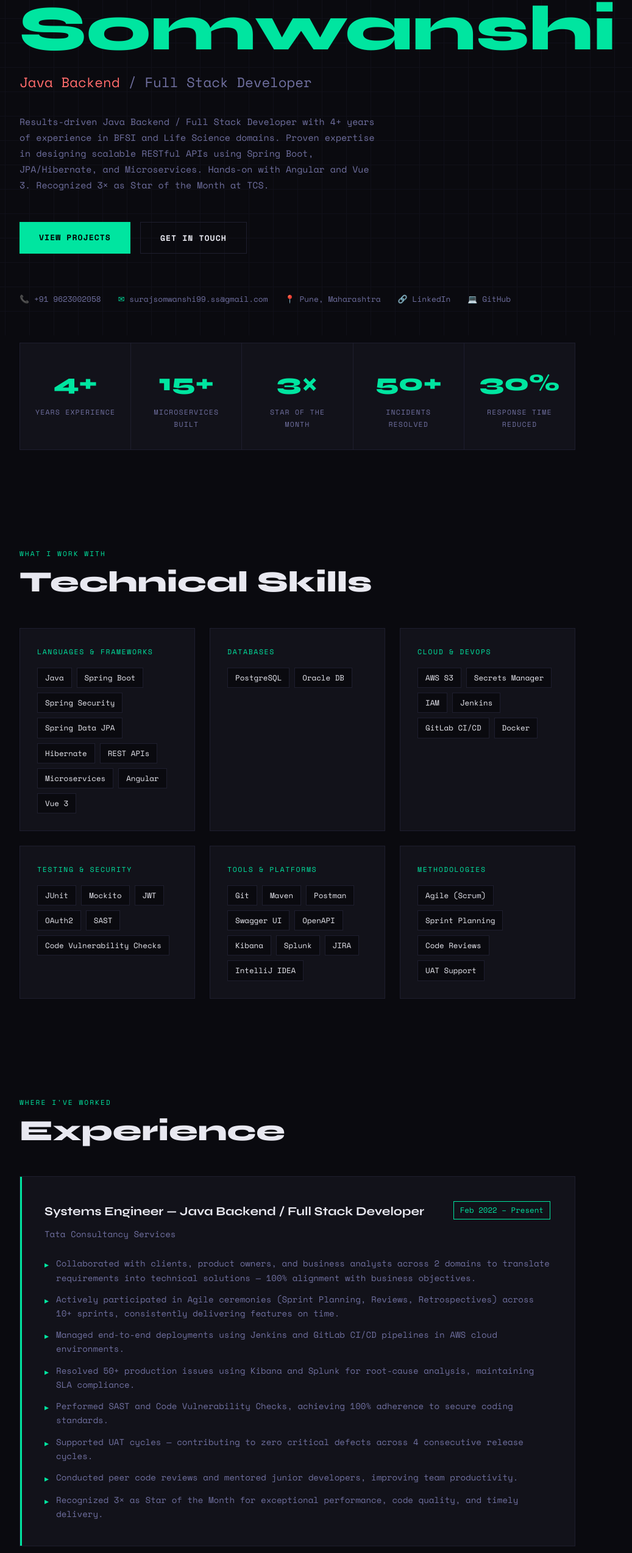
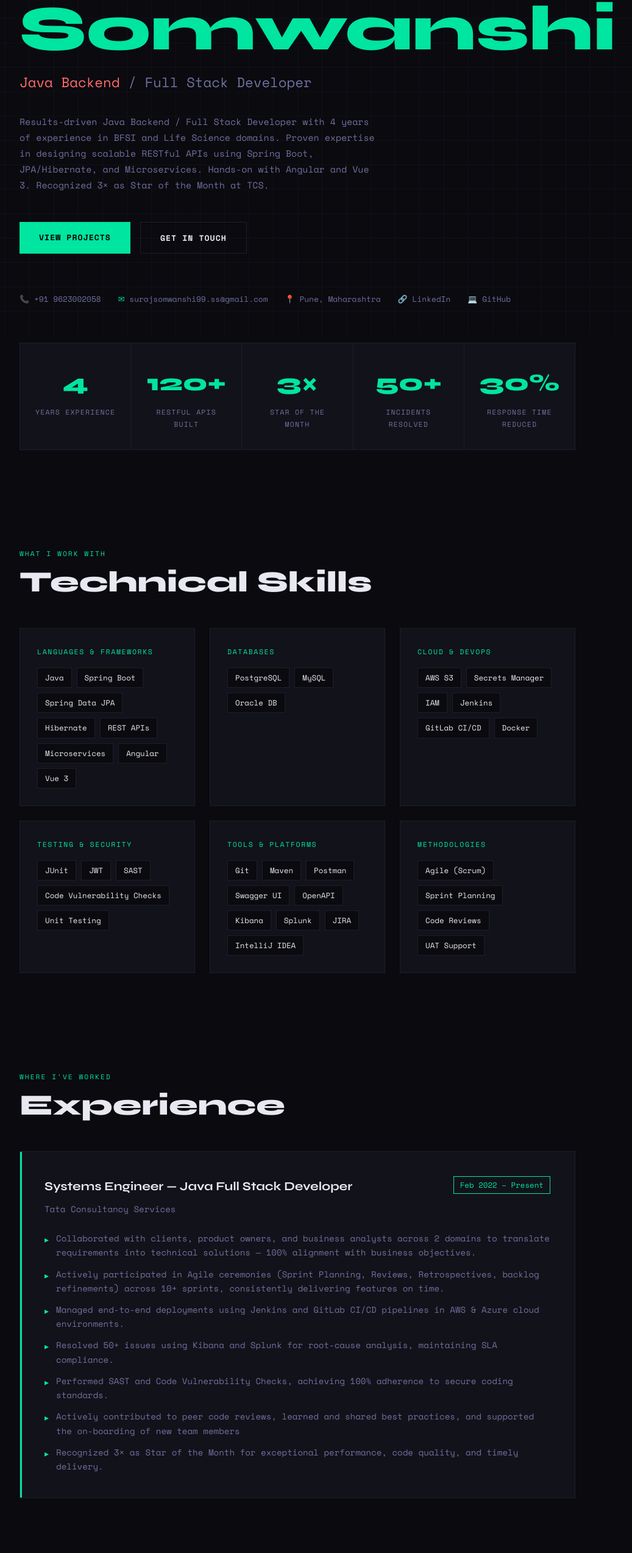
Before and after one commit to surajsomwanshi/Portfolio-App, a Vue app: page / in a window 1280 px wide. Shown: the part 250-2797 px from the top of the page at 61% size, without its empty margins (152-1189 px from the left). Built offline with nearby package versions, Linux system fonts and the light colour scheme.

Commit message:
Updated a content of my portfolio app

```diff
--- a/src/data/portfolioData.js
+++ b/src/data/portfolioData.js
@@ -10,13 +10,13 @@ export const profile = {
   linkedin: 'https://www.linkedin.com/in/suraj-somwanshi',
   github:   'https://github.com/surajsomwanshi',
   summary:
-    'Results-driven Java Backend / Full Stack Developer with 4+ years of experience in BFSI and Life Science domains. Proven expertise in designing scalable RESTful APIs using Spring Boot, JPA/Hibernate, and Microservices. Hands-on with Angular and Vue 3. Recognized 3× as Star of the Month at TCS.',
+    'Results-driven Java Backend / Full Stack Developer with 4 years of experience in BFSI and Life Science domains. Proven expertise in designing scalable RESTful APIs using Spring Boot, JPA/Hibernate, and Microservices. Hands-on with Angular and Vue 3. Recognized 3× as Star of the Month at TCS.',
 }
 
 // STATS
 export const stats = [
-  { value: '4+',  label: 'Years Experience'      },
-  { value: '15+', label: 'Microservices Built'   },
+  { value: '4',  label: 'Years Experience'      },
+  { value: '120+', label: 'RESTful APIs built'   },
   { value: '3×',  label: 'Star of the Month'     },
   { value: '50+', label: 'Incidents Resolved'    },
   { value: '30%', label: 'Response Time Reduced' },
@@ -26,11 +26,11 @@ export const stats = [
 export const skills = [
   {
     category: 'Languages & Frameworks',
-    items: ['Java', 'Spring Boot', 'Spring Security', 'Spring Data JPA', 'Hibernate', 'REST APIs', 'Microservices', 'Angular', 'Vue 3'],
+    items: ['Java', 'Spring Boot', 'Spring Data JPA', 'Hibernate', 'REST APIs', 'Microservices', 'Angular', 'Vue 3'],
   },
   {
     category: 'Databases',
-    items: ['PostgreSQL', 'Oracle DB'],
+    items: ['PostgreSQL', 'MySQL', 'Oracle DB'],
   },
   {
     category: 'Cloud & DevOps',
@@ -38,7 +38,7 @@ export const skills = [
   },
   {
     category: 'Testing & Security',
-    items: ['JUnit', 'Mockito', 'JWT', 'OAuth2', 'SAST', 'Code Vulnerability Checks'],
+    items: ['JUnit', 'JWT', 'SAST', 'Code Vulnerability Checks', 'Unit Testing'],
   },
   {
     category: 'Tools & Platforms',
@@ -52,17 +52,16 @@ export const skills = [
 
 // EXPERIENCE
 export const experience = {
-  title:   'Systems Engineer — Java Backend / Full Stack Developer',
+  title:   'Systems Engineer — Java Full Stack Developer',
   company: 'Tata Consultancy Services',
   period:  'Feb 2022 – Present',
   bullets: [
     'Collaborated with clients, product owners, and business analysts across 2 domains to translate requirements into technical solutions — 100% alignment with business objectives.',
-    'Actively participated in Agile ceremonies (Sprint Planning, Reviews, Retrospectives) across 10+ sprints, consistently delivering features on time.',
-    'Managed end-to-end deployments using Jenkins and GitLab CI/CD pipelines in AWS cloud environments.',
-    'Resolved 50+ production issues using Kibana and Splunk for root-cause analysis, maintaining SLA compliance.',
+    'Actively participated in Agile ceremonies (Sprint Planning, Reviews, Retrospectives, backlog refinements) across 10+ sprints, consistently delivering features on time.',
+    'Managed end-to-end deployments using Jenkins and GitLab CI/CD pipelines in AWS & Azure cloud environments.',
+    'Resolved 50+ issues using Kibana and Splunk for root-cause analysis, maintaining SLA compliance.',
     'Performed SAST and Code Vulnerability Checks, achieving 100% adherence to secure coding standards.',
-    'Supported UAT cycles — contributing to zero critical defects across 4 consecutive release cycles.',
-    'Conducted peer code reviews and mentored junior developers, improving team productivity.',
+    'Actively contributed to peer code reviews, learned and shared best practices, and supported the on-boarding of new team members',
     'Recognized 3× as Star of the Month for exceptional performance, code quality, and timely delivery.',
   ],
 }
@@ -70,25 +69,33 @@ export const experience = {
 // PROJECTS
 export const projects = [
   {
+    name:        'Personal Portfolio App',
+    description: 'Designed and developed a responsive personal portfolio website using Vue 3, showcasing projects, skills, and professional background. Implemented component-based architecture',
+    tech:        ['Vue 3', 'JavaScript (ES6+)', 'HTML5', 'CSS3', 'Vite'],
+    highlights: [
+      'Built a personal portfolio website using Vue 3 with component-based architecture',
+      'Designed fully responsive UI compatible with mobile, tablet, and desktop',
+      'Wrote clean, reusable components following Vue 3 best practices'
+    ],
+  },
+  {
     name:        'TCS ADD Safety Platform',
     description: 'AI-enabled pharmacovigilance platform automating safety-case processing in life sciences — case ingestion, medical coding, seriousness/causality assessments, and narrative report generation.',
     tech:        ['Spring Boot', 'Angular', 'PostgreSQL', 'Jenkins', 'AWS'],
     highlights: [
-      'Designed RESTful APIs for File Case Monitor, Ontology Management, and Batch Monitor modules.',
+      'Designed RESTful APIs for File Case Monitor, Ontology Management, Analytics and Batch Monitor modules.',
       'Built 10+ reusable Angular components from scratch, cutting frontend dev effort by 25%.',
-      'Implemented automated validity and duplicate checks, improving adverse-event processing accuracy.',
-      'Integrated Jenkins CI/CD pipelines with post-deployment sanity testing.',
+      'Migrated spring boot applications to newer versions',
     ],
   },
   {
-    name:        'TRYG Insurance Platform',
-    description: 'Scalable microservices-based digital insurance platform for a leading Norwegian insurer — enabling seamless policy and offers management across Home, Content, Cabin, and Pet insurance products.',
-    tech:        ['Spring Boot', 'Microservices', 'OpenAPI/Swagger', 'PostgreSQL', 'Vue 3', 'AWS'],
+    name:        'TRYG A/S [House & Content Product Team]',
+    description: 'A scalable insurance solution enabling digital transformation of home & content/cabin, pet insurance products through microservices-based architecture for seamless policy and offers management.',
+    tech:        ['Spring Boot', 'Microservices', 'OpenAPI/Swagger', 'Oracle', 'Vue 3', 'Azure'],
     highlights: [
-      'Developed 15+ RESTful microservices, improving system integration efficiency by 30%.',
-      'Optimized API performance through query tuning, reducing backend response time by 30%.',
-      'Designed Vue 3 frontend components for policy management UI integrated with Spring Boot backend.',
-      'Built comprehensive unit tests with JUnit and Mockito — high coverage, fewer regression bugs.',
+      'Developed and maintained RESTful microservices and APIs for Home and Content, Pet insurance products using Spring Boot and OpenAPI/Swagger, ensuring high availability and improving integration efficiency by 30% across internal systems',
+      'Designed Vue 3 frontend components for Franchise application UI and integrated with Spring Boot backend.',
+      'Developed a different RESTFul APIs for Franschise application',
     ],
   },
 ]
@@ -112,9 +119,9 @@ export const education = [
 // CERTIFICATIONS
 // statusClass options: 'in-progress' | 'planned' | 'completed'
 export const certifications = [
-  { name: 'AWS Certified Developer – Associate',               status: 'In Progress', statusClass: 'in-progress' },
-  { name: 'Oracle Certified Professional: Java SE Developer',  status: 'Planned',     statusClass: 'planned'     },
-  { name: 'Spring Professional Certification',                status: 'Planned',     statusClass: 'planned'     },
+  { name: 'AWS Foundations: Getting StartedWS Foundations: Getting Started with the AWS Cloud Essentials',   status: 'Completed', statusClass: 'completed' },
+  { name: 'AWS Technical Essentials',  status: 'Completed',     statusClass: 'completed'     },
+  { name: 'Learning Spring with Spring Boot',                status: 'Completed',     statusClass: 'completed'     },
   { name: 'TCS: Microservices & Cloud Architecture',          status: 'Completed',   statusClass: 'completed'   },
   { name: 'TCS: Secure Coding Training',                      status: 'Completed',   statusClass: 'completed'   },
 ]
```
